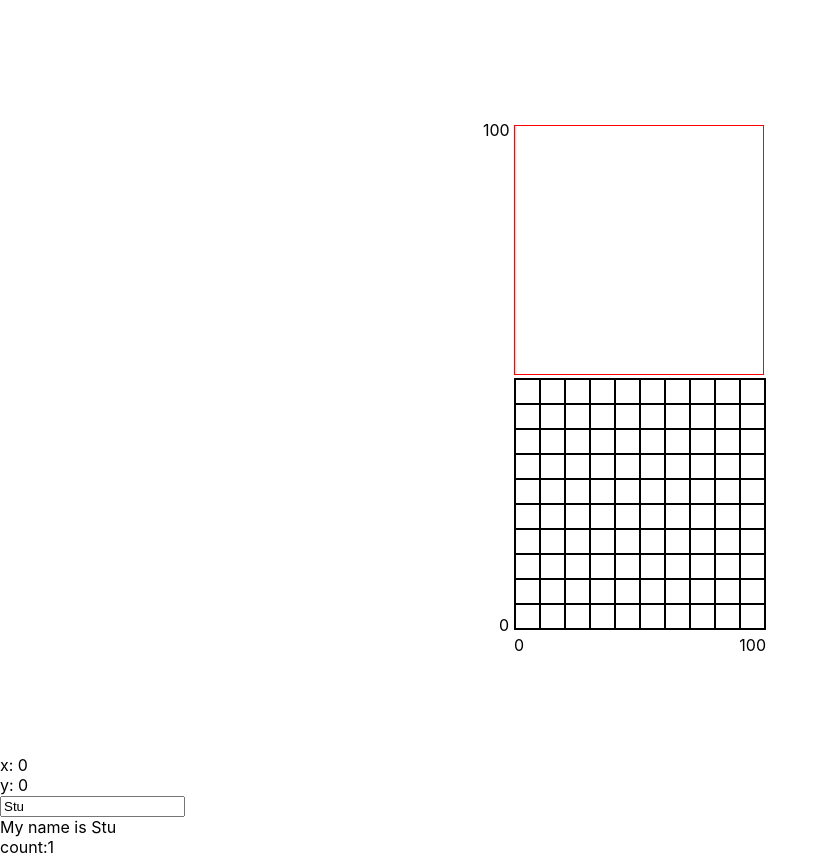
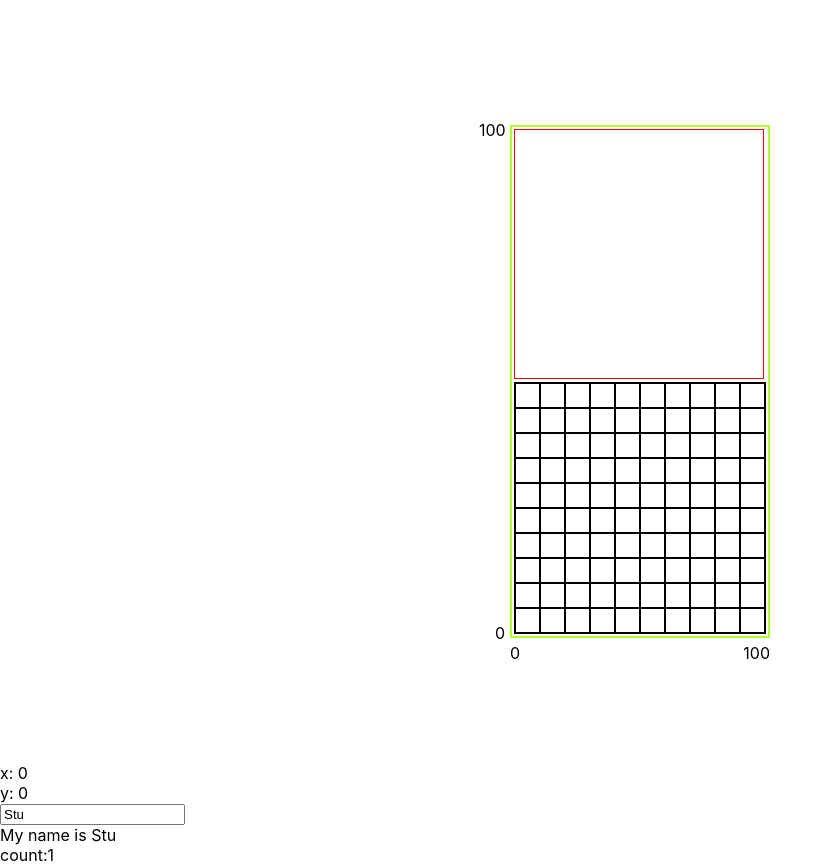
Before and after one commit to stujmar/regression-cluster-fe, a React (Create React App) app: page / in a window 1280 px wide. Shown: the whole page, without its empty margins (0-833 px from the left). Built offline with nearby package versions, Linux system fonts and the light colour scheme.

Commit message:
[sm] made a parent for the button and the grid that is relative with attached

```diff
--- a/src/App.css
+++ b/src/App.css
@@ -29,6 +29,12 @@
   left: -6px;
 }
 
+.grid-parent {
+  position: relative;
+  padding: 2px;
+  border: 2px solid greenyellow;
+}
+
 .clean-button {
   background: white;
   border: 1px solid red;
--- a/src/App.js
+++ b/src/App.js
@@ -31,6 +31,7 @@ function App() {
       <div className="y-zero label">0</div>
       <div className="x-100 label">100</div>
       <div className="y-100 label">100</div>
+      <div className="grid-parent">
         <button
           id="grid"
           className="clean-button"
@@ -38,6 +39,7 @@ function App() {
           onClick={(() => {console.log("grid clicked")})}>
         </button>
         <FlexGrid />
+      </div>
     </div>
       <div>x: {mouse.x}</div>
       <div>y: {mouse.y}</div>
```
Lines whose indentation alone changed are shown as unchanged.
